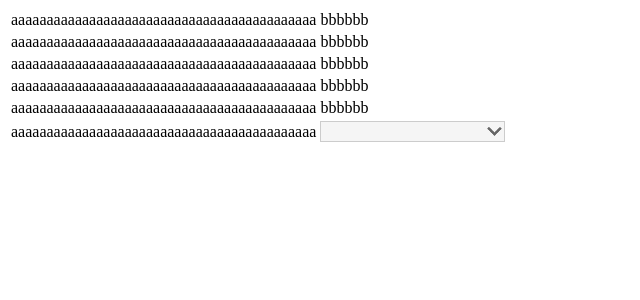
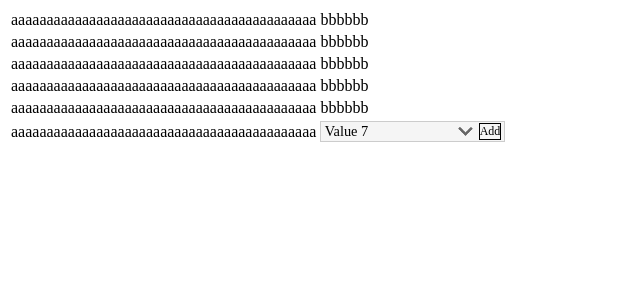
Before and after one commit to uniwizardcom/uwcombobox, a PHP site: page / in a window 1280 px wide. Shown: the top 300 px of the page, without its empty margins (0-640 px from the left). Run offline with PHP 8.4, Linux system fonts and the light colour scheme.

Commit message:
Updated extra buttons suport

```diff
--- a/css/default.css
+++ b/css/default.css
@@ -15,3 +15,10 @@
 	border-right:5px solid #000;
 	border-bottom:5px solid #000;
 }
+
+span.my_button {
+	display:block;
+	border:1px solid #000;
+	font-size:12px;
+	margin:1px 3px;
+}
--- a/index.php
+++ b/index.php
@@ -38,7 +38,7 @@ $t = time();
 				<tr>
 					<td>aaaaaaaaaaaaaaaaaaaaaaaaaaaaaaaaaaaaaaaaaaa</td>
 					<td>
-						<input id="first_select" value="" />
+						<input id="first_select" value="key 7" />
 					</td>
 				</tr>
 			</table>
@@ -50,14 +50,14 @@ $t = time();
 		input: document.getElementById('first_select'),
 		keyName: 'key',
 		keyValue: 'value',
-		/*buttons: {
+		buttons: {
 			'add': {
-				'title': 'Add',
+				'title': '<span class="my_button">Add</span>',
 				'click': function(combobox, button) {
 					window.alert([combobox, button]);
 				}
 			}
-		},*/
+		},
 		onchange: function(){
 			window.alert(this.value);
 		}
--- a/uwcombobox.css
+++ b/uwcombobox.css
@@ -28,6 +28,7 @@
 .uwcombobox-buttons .functional-button {
 	background:transparent;
 	border:none;
+	cursor:default;
 }
 
 .uwcombobox-buttons .functional-button.arrow-down {
--- a/uwcombobox.js
+++ b/uwcombobox.js
@@ -178,6 +178,8 @@ function UWCombobox(confObj) {
 					'width': '20px'
 				}
 			},
+			buttonOpen: null,
+
 			prepareContainer: function(inp) {
 				var width = GetWidthOutside(inp), height = GetHeightOutside(inp);
 
@@ -200,8 +202,8 @@ function UWCombobox(confObj) {
 				this.divContainer.appendChild(this.viewContent);
 
 				var tthis = this;
-				this.divContainer.onclick = function(){
-					tthis.createBackground(this);
+				this.viewContent.onclick = function(){
+					tthis.createBackground(tthis.divContainer);
 				};
 			},
 			refreshView: function() {
@@ -284,7 +286,6 @@ function UWCombobox(confObj) {
 				var offset = clickedObject.getBoundingClientRect();
 				this.listView.style.left = (offset.left)+'px';
 				this.listView.style.top = (offset.top + offset.height)+'px';
-				//this.listView.style.width = (offset.width)+'px';
 
 				if((typeof publicObj.load == 'function') && ObjectIsEmpty(privateObj.dataCollection)) {
 					publicObj.load();
@@ -371,13 +372,17 @@ function UWCombobox(confObj) {
 		privateObj.buttonsContainer.className = 'uwcombobox-buttons';
 		privateObj.buttonsContainer.style.float = 'right';
 
-		var w = GetWidthOutside(privateObj.viewContent), h = GetHeightInside(privateObj.viewContent);
+		var w = GetWidthOutside(privateObj.viewContent),
+			h = GetHeightInside(privateObj.viewContent)
+		;
 
 		for(var buttonKey in privateObj.buttonsDefault) {
 			var button = privateObj.buttonsDefault[buttonKey], className = 'functional-button';
 			var buttonDom = document.createElement('div');
+			buttonDom.style.float = 'left';
 			if(typeof button.title != 'undefined') {
 				buttonDom.innerHTML = button.title;
+				buttonDom.title = button.title;
 			}
 			if(typeof button.className != 'undefined') {
 				className += button.className;
@@ -394,10 +399,15 @@ function UWCombobox(confObj) {
 			if(typeof button.width != 'undefined') {
 				buttonDom.style.width = button.width;
 			}
-			else {
-				buttonDom.style.width = h+'px';
+
+			if(!privateObj.buttonOpen) {
+				privateObj.buttonOpen = buttonDom;
 			}
 		}
+
+		privateObj.buttonOpen.onclick = function(){
+			privateObj.createBackground(privateObj.divContainer);
+		};
 
 		privateObj.viewContent.parentNode.appendChild(privateObj.buttonsContainer);
 		privateObj.viewContent.style.float = 'left';
```
